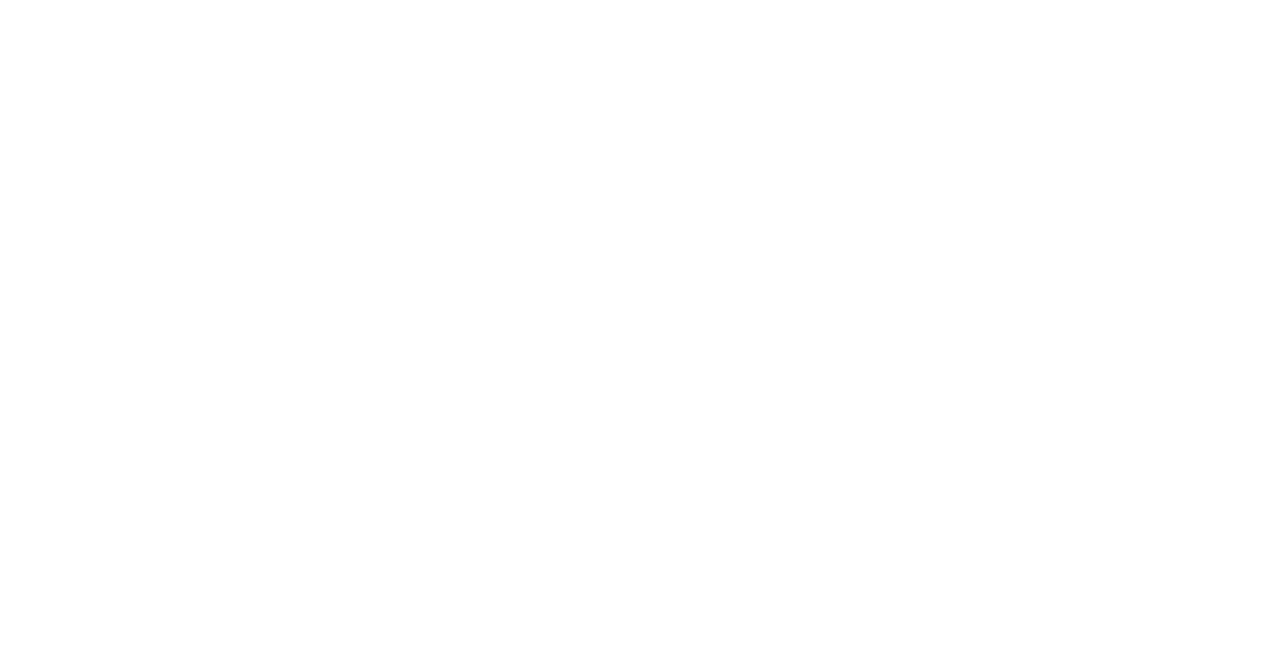
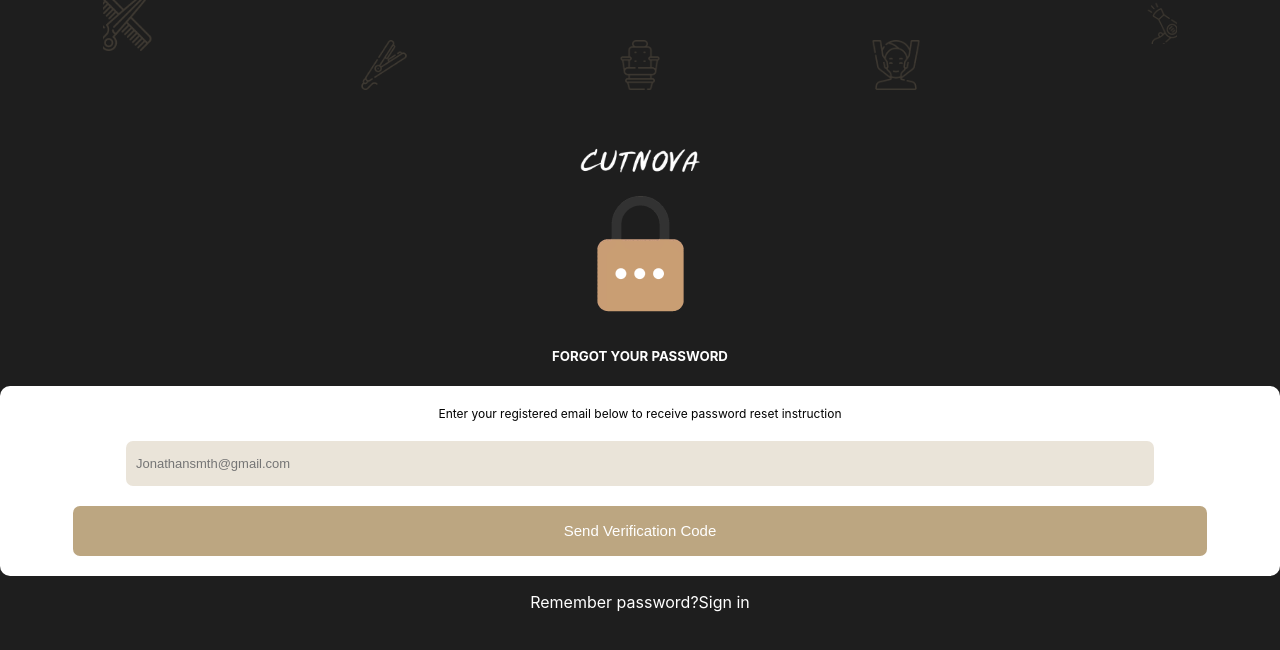
Before and after one commit to MA01ha05k09/Cutnova, a React (Create React App) app: page /Forgot in a window 1280 px wide. Before the commit this address had no page. Shown: the top 650 px of the page. Built offline with nearby package versions, Linux system fonts and the light colour scheme.

Commit message:
forgot page

```diff
--- a/src/App.js
+++ b/src/App.js
@@ -4,6 +4,7 @@
 import Onboarding from './loging/Onboarding';
 import Create from './loging/Create';
 import Login from './loging/login';
+import Forgot from './loging/Forgot';
 import {Route, Routes} from "react-router-dom"
 function App() {
   return (
@@ -14,6 +15,9 @@
 <Route path="/onboard" element={<Onboarding/>} />
 <Route path= "/Create" element={<Create/>}/>
 <Route path= "/login" element={<Login/>}/>
+<Route path= "/Forgot" element={<Forgot/>}/>
+
+
       </Routes>
 
 
--- /dev/null
+++ b/src/loging/Forgot.js
@@ -0,0 +1,57 @@
+import React from 'react'
+import "../style/Forgot.css";
+import icon from "../Images/logo.png"
+import HeaderImages from '../components/headerImages'
+import Rectangle from "../Images/Rectangle.png"
+import { Link } from 'react-router-dom'
+function Forgot() {
+  return (
+    <div className='Forgot-page'>
+      <div>
+        <HeaderImages />
+      </div>
+      {/* forgot logo */}
+      <div>
+        <div className='Forgot-main-div' >
+          <Link to="/Forgot">
+            <img className='cutnova-logo' src={icon} alt='icon' />
+          </Link>
+        </div>
+
+        <div className='Rectangle-logo-div'>
+          <img className='Rectangle-logo' src={Rectangle} alt=' Rectangle' />
+        </div>
+
+        <div className='Forgot-your-password-div' >
+          <h5>FORGOT YOUR PASSWORD</h5>
+        </div>
+      </div>
+
+      <div className='forgot-card-div'>
+        <div className='register-email-div'>Enter your registered email below to receive
+          password reset instruction
+        </div>
+        <div className='forgot-last-button-div'>
+          <input className='forgot-input-page' type='text' placeholder='Jonathansmth@gmail.com'></input>
+        </div>
+        <div className='forgot-last-button-div'>
+          <button className='create-account-button'>
+            Send Verification Code
+          </button>
+        </div>
+
+
+
+      </div>
+
+
+      <div className='forgot-remember-div'>
+        <p>Remember password?Sign in</p>
+      </div>
+
+    </div>
+
+  )
+}
+
+export default Forgot
--- /dev/null
+++ b/src/style/Forgot.css
@@ -0,0 +1,65 @@
+.Forgot-main-div {
+  display: flex;
+  justify-content: center;
+}
+.Rectangle-logo{
+    display: flex;
+    justify-content: center;
+    margin-top: -50px;
+}
+.Rectangle-logo-div {
+  display: flex;
+  justify-content: center;
+}
+.Forgot-page {
+  background-color: rgba(30, 30, 30, 255);
+  height: 100vh;
+}
+.Forgot-your-password-div {
+  text-align: center;
+  color: white;
+}
+.register-email-div{
+    /* background-color: white; */
+    border-radius: 5px;
+    text-align: center;
+font-size: 12px;
+
+}
+.forgot-card-div{
+    display: flex;
+    flex-direction: column;
+    gap: 20px;
+    padding: 20px 10px;
+    background-color: white;
+    border-radius: 10px;
+
+}
+.forgot-last-button-div{
+    text-align: center;
+    /* margin-top: 56px; */
+    /* margin-bottom: 20px; */
+}
+.forgot-input-page{
+    width: 80%;
+    /* height: 50px; */
+    background-color: #eae4d9;
+    padding: 15px 10px;
+    color:#d3bf9c;
+    font-size: 13px;
+    border: none;
+    border-radius: 7px;
+}
+
+.cuttnova-logo{
+    width: 130px;
+    margin-top: 10px;
+}
+.forgot-remember-div{
+    display: flex;
+    justify-content: center;
+    color:white;
+    /* background-color: black; */
+    background-color: rgba(30, 30, 30, 255);
+
+}
```
Also changed, not shown: src/Images/Rectangle.png (added).
